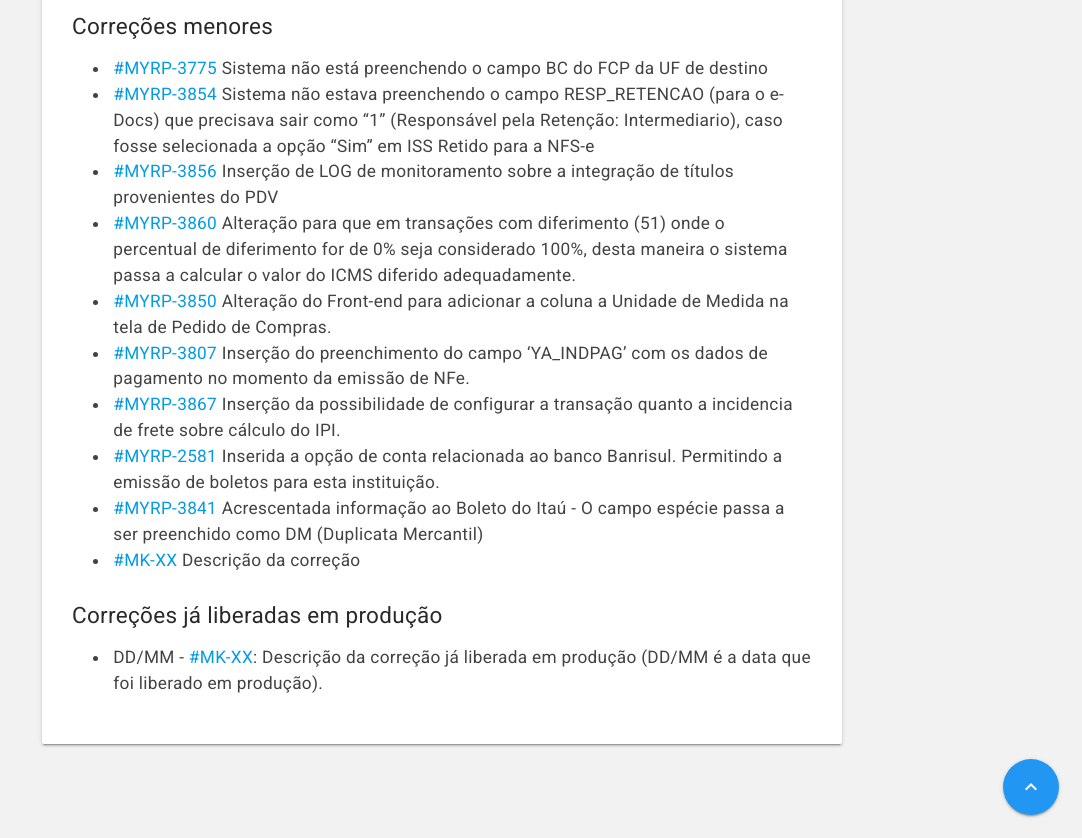
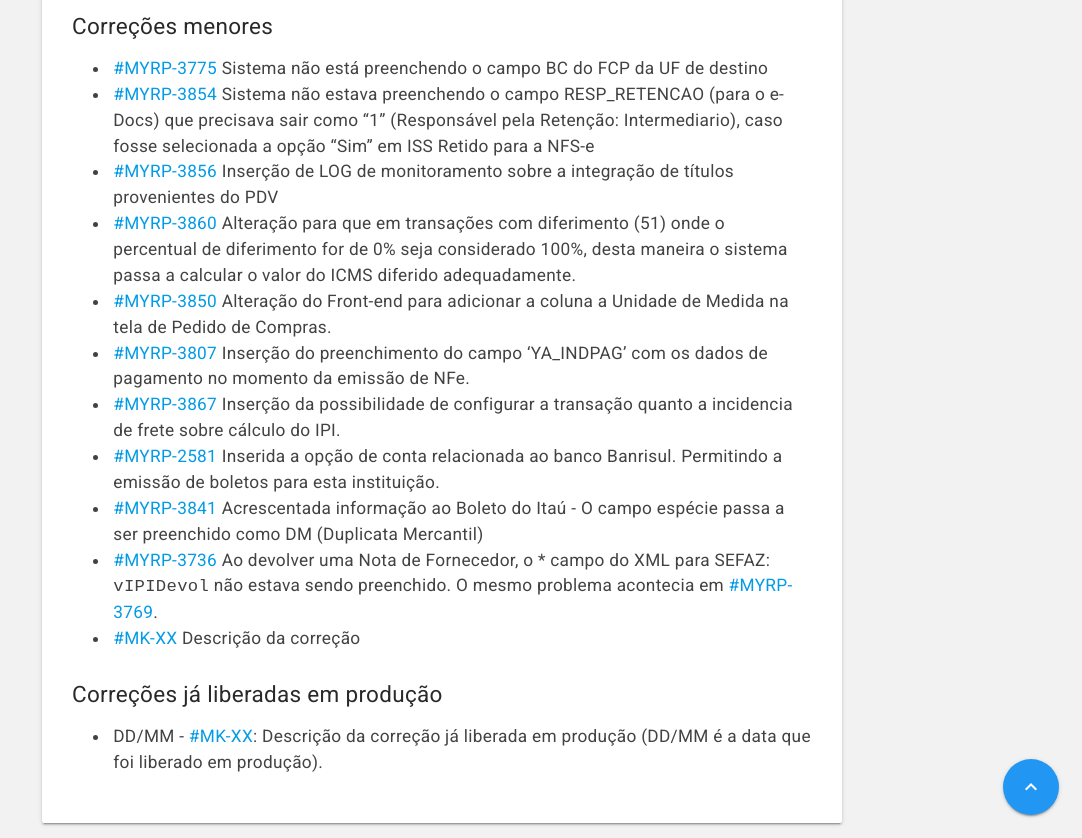
Before and after one commit to myrp-maicon/changelog-myrp, a Jekyll site: the page built from docs/myrp/19.02.01.md, in a window 1280 px wide and 900 px high, scrolled down 801 px, cut to the strip 62-900 px from the top of the window. Shown: the whole strip, without its empty margins (198-1280 px from the left). Built offline with Jekyll 4.4.1, drawn with Linux system fonts in a browser that asks for light colours; nearby versions of some CDN libraries; our own code applies the rules of GitHub Pages for plain Markdown files; the repository's description, which GitHub fills in, is left out.

Commit message:
Correção para gravar o campo vIPIDevol para o XML da Nota de Devolução.

```diff
--- a/docs/myrp/19.02.01.md
+++ b/docs/myrp/19.02.01.md
@@ -19,6 +19,7 @@ As alterações estarão disponíveis no ambiente demo.myrp.com.br (212) na quar
 * [#MYRP-3867](https://devmyrp.atlassian.net/browse/MYRP-3867) Inserção da possibilidade de configurar a transação quanto a incidencia de frete sobre cálculo do IPI.
 * [#MYRP-2581](https://devmyrp.atlassian.net/browse/MYRP-2581) Inserida a opção de conta relacionada ao banco Banrisul. Permitindo a emissão de boletos para esta instituição.
 * [#MYRP-3841](https://devmyrp.atlassian.net/browse/MYRP-3841) Acrescentada informação ao Boleto do Itaú - O campo espécie passa a ser preenchido como DM (Duplicata Mercantil)
+* [#MYRP-3736](https://devmyrp.atlassian.net/browse/MYRP-3736) Ao devolver uma Nota de Fornecedor, o * campo do XML para SEFAZ: `vIPIDevol` não estava sendo preenchido. O mesmo problema acontecia em [#MYRP-3769](https://devmyrp.atlassian.net/browse/MYRP-3769).
 * [#MK-XX](https://devmyrp.atlassian.net/browse/MK-XX) Descrição da correção
 
 ## Correções já liberadas em produção
```
